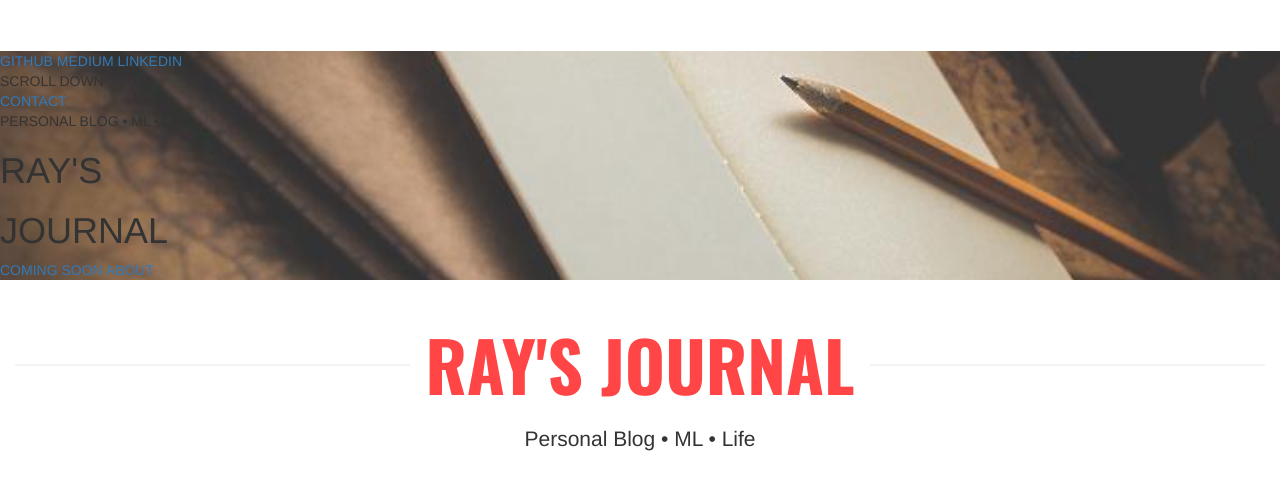
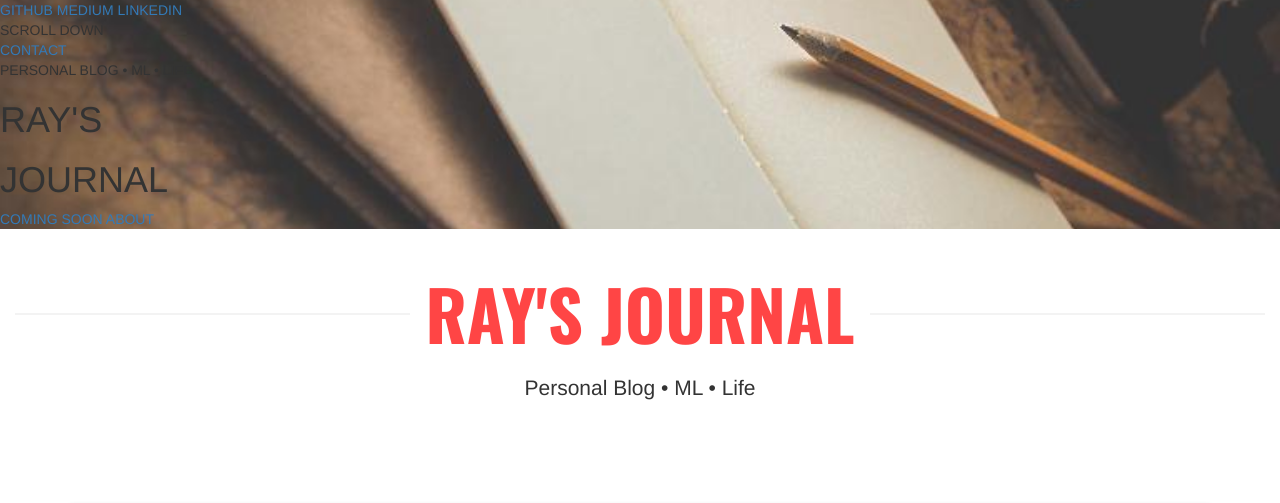
Before and after one commit to mingruimingrui/rays-journal, a Jekyll site: the page built from index.html, in a window 1280 px wide and 1400 px high. Shown: the top 503 px of the window. Built offline with Jekyll 4.4.1, drawn with Linux system fonts in a browser that asks for light colours; nearby versions of some CDN libraries; the list of posts is cut into pages by our own code; grey boxes are pictures that could not be loaded.

Commit message:
quick commit

```diff
--- a/_includes/welcome.html
+++ b/_includes/welcome.html
@@ -1,5 +1,5 @@
 <div class="welcome-container">
-
+  <div class="back-ground-shade">
 
     <div class="left-vert-bar space-letter2">
       <a href="https://github.com/mingruimingrui/">GITHUB</a>
@@ -31,3 +31,4 @@
     </div>
 
   </div>
+</div>
--- a/css/welcome.scss
+++ b/css/welcome.scss
@@ -11,6 +11,7 @@ $scotch-secondary: #FF7B7B;
 %roboto { font-family: 'Roboto Condensed', sans-serif; }
 
 .welcome-container {
+  margin-top: -51px;
   width: 100vw;
   background-size: cover;
   background-position: center;
--- a/js/power.js
+++ b/js/power.js
@@ -13,7 +13,7 @@ $(function() {
 ========================================*/
 $(window).load(function() {
   $('.navbar').css('top', '-51px');
-  $('.welcome-container').css('height', $(window.height) + 51 + 'px');
+  $('.welcome-container').css('height', $(window).height + 51 + 'px');
 });
 
 
@@ -21,7 +21,7 @@ $(window).load(function() {
 =            WINDOW IS RESIZED            =
 =========================================*/
 $(window).resize(function() {
-  $('.welcome-container').css('height', $(window.height) + 51 + 'px');
+  $('.welcome-container').css('height', $(window).height + 51 + 'px');
 });
 
 
```
Lines whose indentation alone changed are shown as unchanged.
